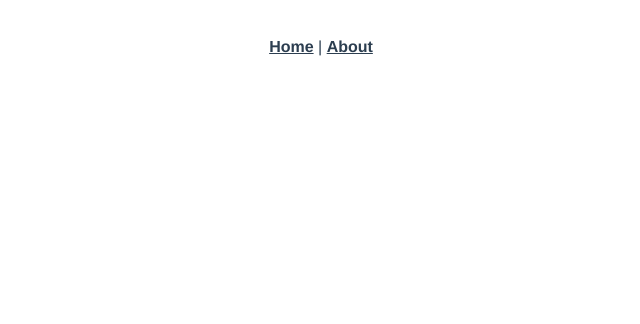
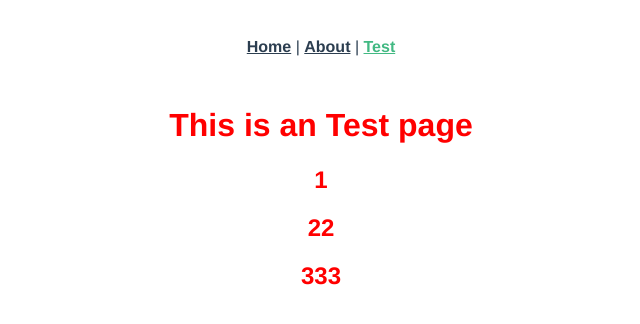
Before and after one commit to zzzcat013/vue_Test, a Vue app: page /test in a window 1280 px wide. Shown: the top 324 px of the page, without its empty margins (319-959 px from the left). Built offline with nearby package versions, Linux system fonts and the light colour scheme.

Commit message:
modify test add style and correct router

```diff
--- a/src/App.vue
+++ b/src/App.vue
@@ -2,7 +2,8 @@
   <div id="app">
     <div id="nav">
       <router-link to="/">Home</router-link> |
-      <router-link to="/about">About</router-link>
+      <router-link to="/about">About</router-link> |
+      <router-link to="/test">Test</router-link>
     </div>
     <router-view/>
   </div>
--- a/src/router.js
+++ b/src/router.js
@@ -20,6 +20,11 @@ export default new Router({
       // this generates a separate chunk (about.[hash].js) for this route
       // which is lazy-loaded when the route is visited.
       component: () => import(/* webpackChunkName: "about" */ './views/About.vue')
+    },
+    {
+      path: '/test',
+      name: 'test',
+      component: () => import(/* webpackChunkName: "about" */ './views/Test.vue')
     }
   ]
 })
--- a/src/views/Test.vue
+++ b/src/views/Test.vue
@@ -6,3 +6,9 @@
         <h2>333</h2>
     </div>
 </template>
+
+<style scoped>
+    .about {
+        color : red;
+    }
+</style>
--- a/vue.config.js
+++ b/vue.config.js
@@ -5,15 +5,15 @@ module.exports = {
 		https: false, // https:{type:Boolean}
 		open: true, //配置自动启动浏览器
 		// proxy: 'http://localhost:4000' // 配置跨域处理,只有一个代理
-		  //     proxy: {
-		  //           "/api": {
-		  //                   target: "<url>",
-		  //                           ws: true,
-		  //                                   changeOrigin: true
-		  //                                         },
-		  //                                               "/foo": {
-		  //                                                       target: "<other_url>"
-		  //                                                             }
-		  //                                                                 } // 配置多个代理
-		  //                                                                   }
-		  //                                                                   };
+		proxy: {
+			"/api": {
+				target: "<url>",
+				ws: true,
+				changeOrigin: true
+			},
+			"/foo": {
+				target: "<other_url>"
+			}
+		} // 配置多个代理
+	}
+};
```
Lines whose indentation alone changed are shown as unchanged.
